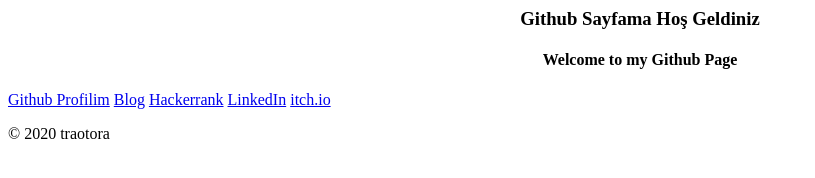
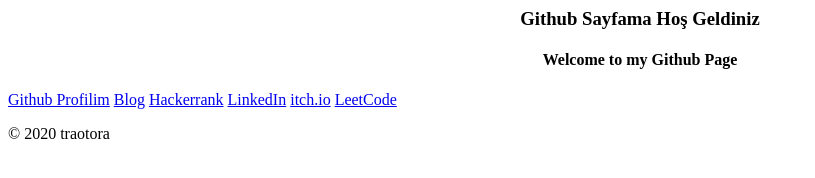
Before and after one commit to Traotora/traotora.github.io, a plain HTML site: page index.html in a window 1280 px wide. Shown: the whole page, without its empty margins (0-815 px from the left). Drawn offline with Linux system fonts and the light colour scheme.

Commit message:
Update index.html

```diff
--- a/index.html
+++ b/index.html
@@ -16,6 +16,7 @@
     <a href="https://www.hackerrank.com/profile/traotora">Hackerrank</a>
 <a href="https://www.linkedin.com/in/traotora">LinkedIn</a>
 <a href="https://itch.io/profile/traotora">itch.io</a>
+<a href="https://leetcode.com/u/traotora">LeetCode</a>
 
 </nav>
 
```
